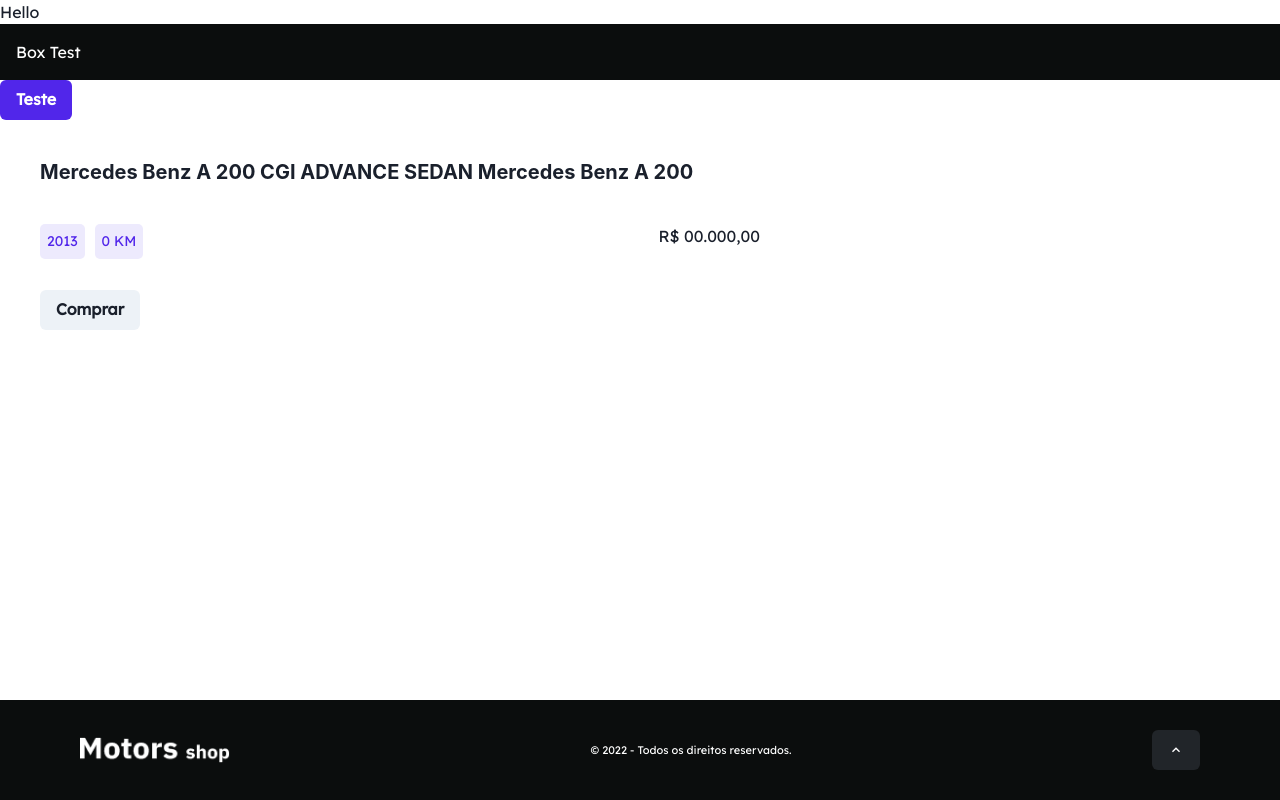
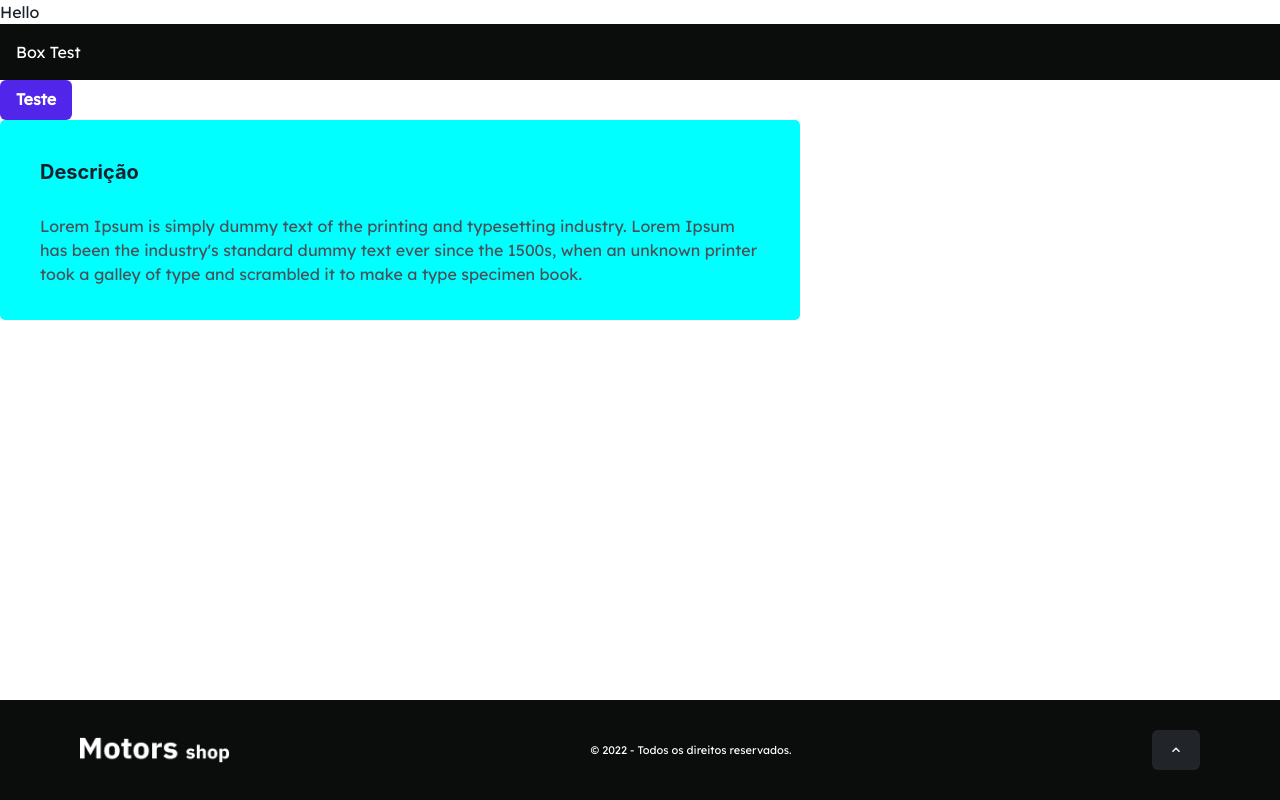
Before and after one commit to grupo-4-t14-alex/motor-shop-front, a React (Vite) app: page / in a window 1280 px wide. Built offline with nearby package versions, Linux system fonts and the light colour scheme.

Commit message:
feat: created the card description cars component

```diff
--- /dev/null
+++ b/src/components/CardDescriptionCars/index.tsx
@@ -0,0 +1,25 @@
+import { Flex, Heading, Text } from "@chakra-ui/react";
+
+export const CardDescriptionCars = () => {
+  return (
+    <Flex
+      w={{ base: "350px", md: "800px" }}
+      h={{ base: "350px", md: "200px" }}
+      flexDirection={"column"}
+      backgroundColor={"aqua"}
+      padding={"40px"}
+      gap={"30px"}
+      borderRadius={"5px"}
+    >
+      <Heading fontSize={"heading.6"} fontWeight={"bold"}>
+        Descrição
+      </Heading>
+      <Text fontSize={"body.1"} fontWeight={"medium"} color={"grey.3"}>
+        Lorem Ipsum is simply dummy text of the printing and typesetting
+        industry. Lorem Ipsum has been the industry's standard dummy text ever
+        since the 1500s, when an unknown printer took a galley of type and
+        scrambled it to make a type specimen book.
+      </Text>
+    </Flex>
+  );
+};
--- a/src/pages/Homepage/index.tsx
+++ b/src/pages/Homepage/index.tsx
@@ -1,7 +1,7 @@
 import { Box, Button, Card } from "@chakra-ui/react";
 import { NavBarComponent } from "../../components/NavBar";
 import { Footer } from "../../components/Footer";
-import { CardTitleCars } from "../../components/CardTitleCars";
+import { CardDescriptionCars } from "../../components/CardDescriptionCars";
 
 export const Homepage = () => {
   return (
@@ -13,7 +13,7 @@
       <Button variant="solid" bg="brand.2" color="whiteFixed">
         Teste
       </Button>
-      <CardTitleCars />
+      <CardDescriptionCars />
       <Footer />
     </>
   );
```
Also changed, not shown: src/components/CardMainImage/index.tsx (renamed from src/components/CardMainImage/indes.tsx).
